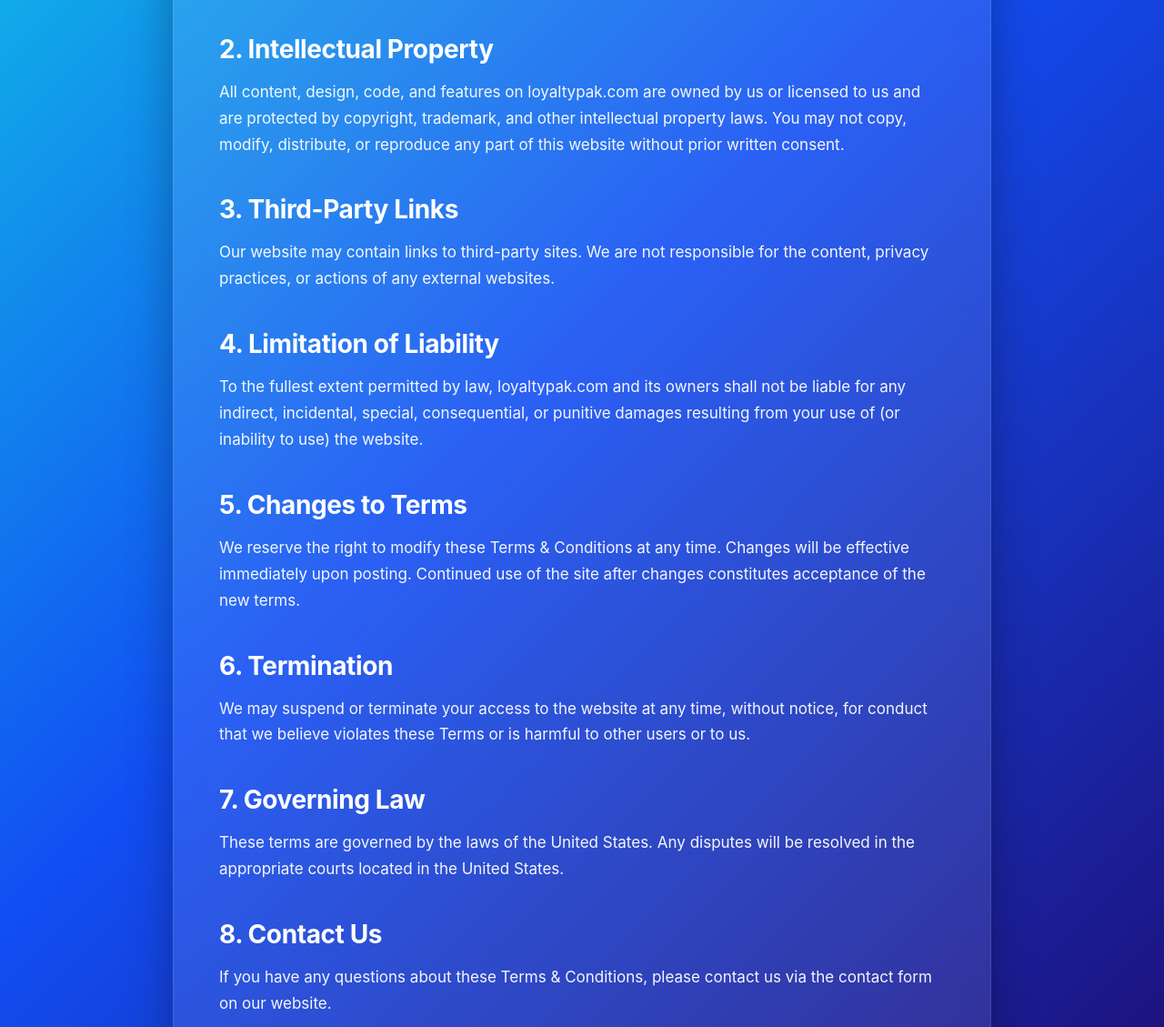
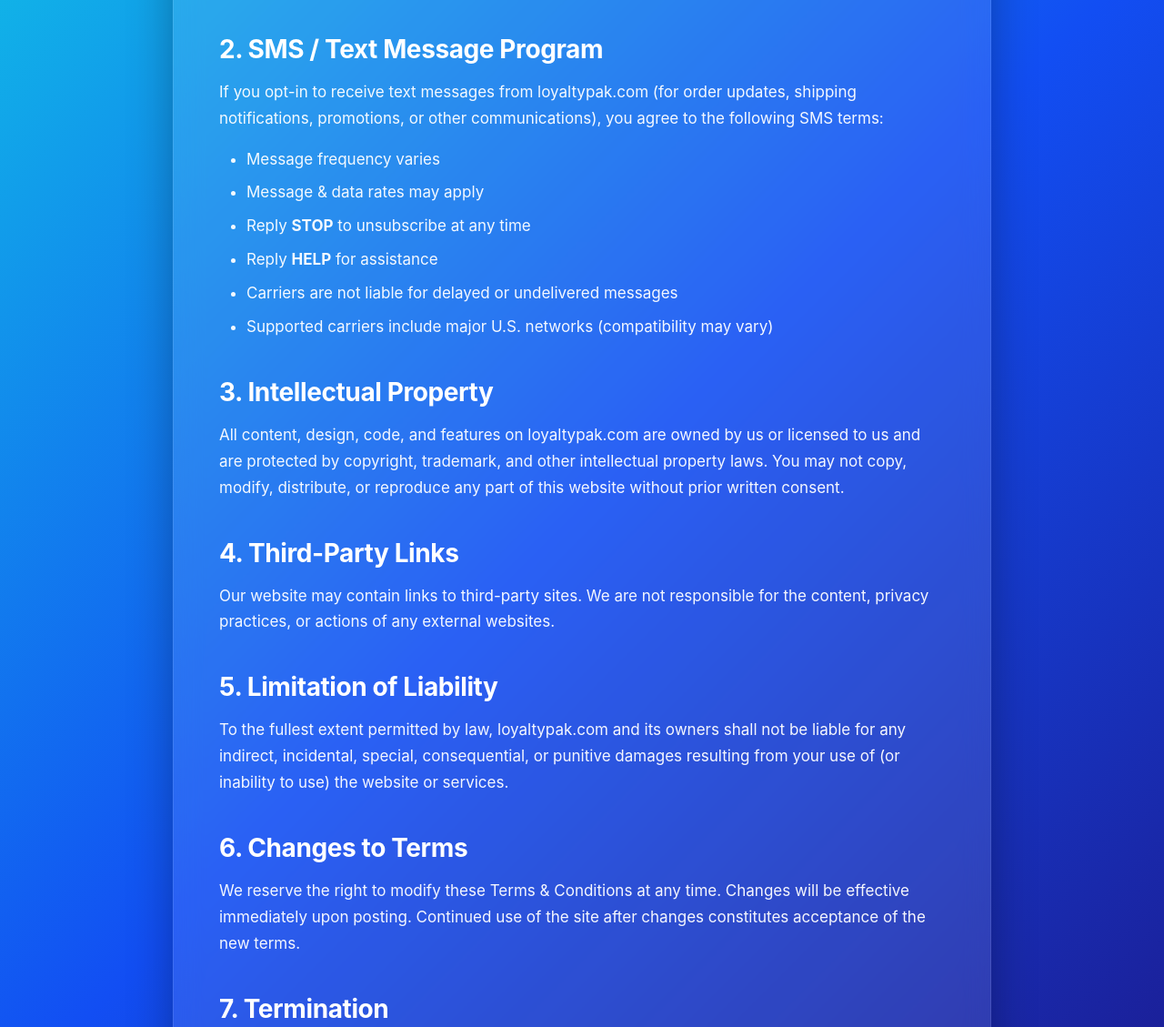
Before and after one commit to man-ein/loyaltypak.com, a plain HTML site: page terms-and-conditions/index.html in a window 1280 px wide. Shown: the part 717-1846 px from the top of the page at 91% size. Drawn offline with Linux system fonts and the light colour scheme.

Commit message:
Update index.html

```diff
--- a/terms-and-conditions/index.html
+++ b/terms-and-conditions/index.html
@@ -204,7 +204,7 @@
     <h1>Terms & Conditions</h1>
     <p class="last-updated"><strong>Last updated: December 29, 2025</strong></p>
 
-    <p>By accessing or using <strong>loyaltypak.com</strong> (the "Website"), you agree to be bound by these Terms & Conditions. If you do not agree, please do not use our website.</p>
+    <p>By accessing or using <strong>loyaltypak.com</strong> (the "Website") and any of our services, you agree to be bound by these Terms & Conditions. If you do not agree, please do not use our website or services.</p>
 
     <h2>1. Use of the Website</h2>
     <p>You may use loyaltypak.com for lawful purposes only. You agree not to:</p>
@@ -215,26 +215,37 @@
       <li>Impersonate any person or entity</li>
     </ul>
 
-    <h2>2. Intellectual Property</h2>
+    <h2>2. SMS / Text Message Program</h2>
+    <p>If you opt-in to receive text messages from loyaltypak.com (for order updates, shipping notifications, promotions, or other communications), you agree to the following SMS terms:</p>
+    <ul>
+      <li>Message frequency varies</li>
+      <li>Message & data rates may apply</li>
+      <li>Reply <strong>STOP</strong> to unsubscribe at any time</li>
+      <li>Reply <strong>HELP</strong> for assistance</li>
+      <li>Carriers are not liable for delayed or undelivered messages</li>
+      <li>Supported carriers include major U.S. networks (compatibility may vary)</li>
+    </ul>
+
+    <h2>3. Intellectual Property</h2>
     <p>All content, design, code, and features on loyaltypak.com are owned by us or licensed to us and are protected by copyright, trademark, and other intellectual property laws. You may not copy, modify, distribute, or reproduce any part of this website without prior written consent.</p>
 
-    <h2>3. Third-Party Links</h2>
+    <h2>4. Third-Party Links</h2>
     <p>Our website may contain links to third-party sites. We are not responsible for the content, privacy practices, or actions of any external websites.</p>
 
-    <h2>4. Limitation of Liability</h2>
-    <p>To the fullest extent permitted by law, loyaltypak.com and its owners shall not be liable for any indirect, incidental, special, consequential, or punitive damages resulting from your use of (or inability to use) the website.</p>
+    <h2>5. Limitation of Liability</h2>
+    <p>To the fullest extent permitted by law, loyaltypak.com and its owners shall not be liable for any indirect, incidental, special, consequential, or punitive damages resulting from your use of (or inability to use) the website or services.</p>
 
-    <h2>5. Changes to Terms</h2>
+    <h2>6. Changes to Terms</h2>
     <p>We reserve the right to modify these Terms & Conditions at any time. Changes will be effective immediately upon posting. Continued use of the site after changes constitutes acceptance of the new terms.</p>
 
-    <h2>6. Termination</h2>
+    <h2>7. Termination</h2>
     <p>We may suspend or terminate your access to the website at any time, without notice, for conduct that we believe violates these Terms or is harmful to other users or to us.</p>
 
-    <h2>7. Governing Law</h2>
+    <h2>8. Governing Law</h2>
     <p>These terms are governed by the laws of the United States. Any disputes will be resolved in the appropriate courts located in the United States.</p>
 
-    <h2>8. Contact Us</h2>
-    <p>If you have any questions about these Terms & Conditions, please contact us via the contact form on our website.</p>
+    <h2>9. Contact Us</h2>
+    <p>If you have any questions about these Terms & Conditions or our SMS program, please contact us via our <a href="/contact-us">contact form</a>.</p>
 
     <div class="back">
       <a href="/">← Back to Home</a>
```
